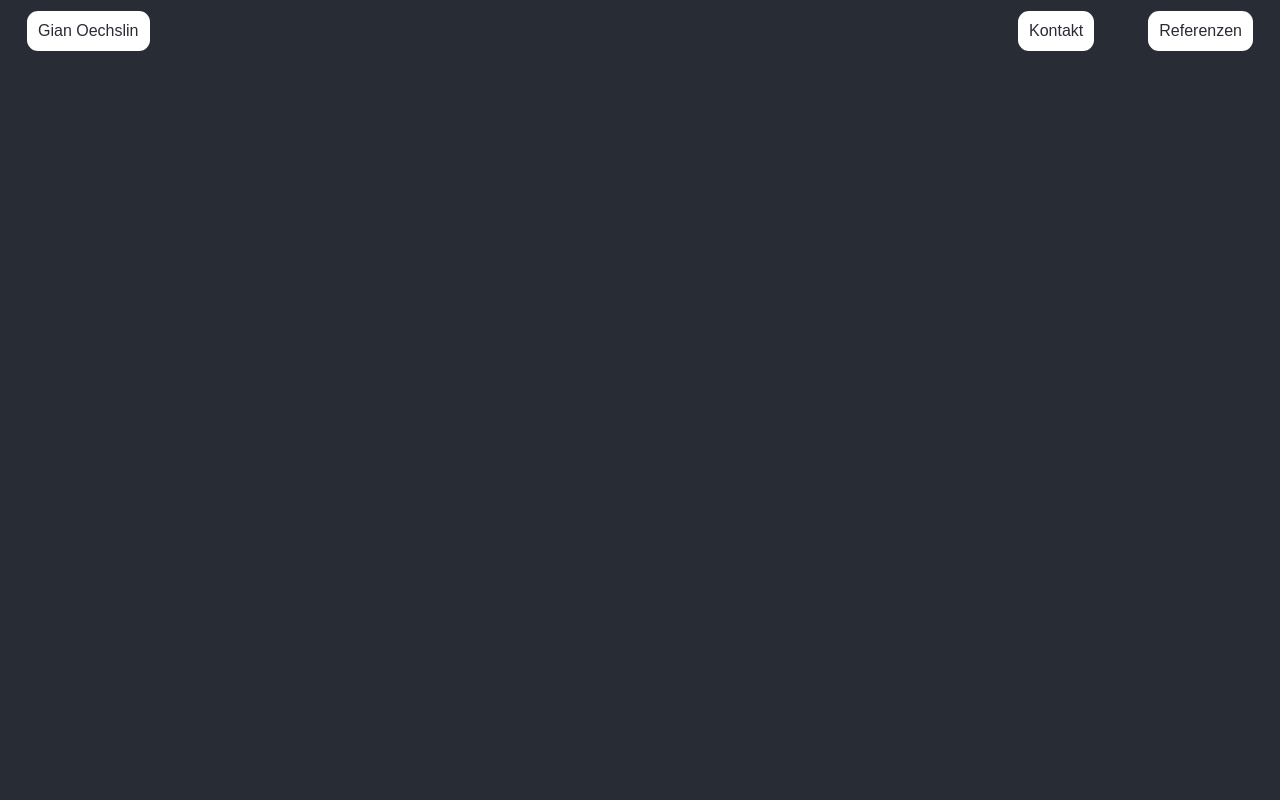
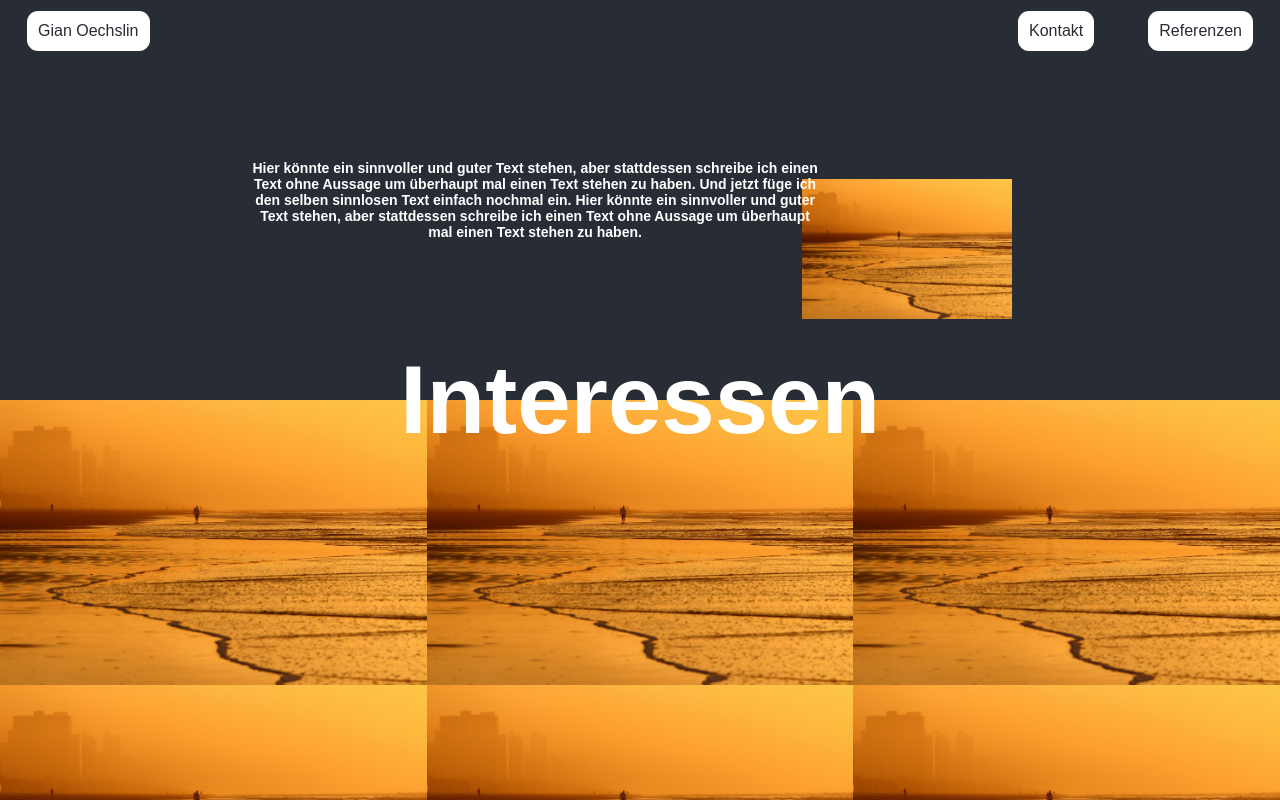
Before and after one commit to AimceptionGian/portfolio, a React (Create React App) app: page /Interessen in a window 1280 px wide. Shown: the top 800 px of the page. Built offline with nearby package versions, Linux system fonts and the light colour scheme.

Commit message:
started styling Interessen page

```diff
--- a/src/App.css
+++ b/src/App.css
@@ -5,10 +5,12 @@
 .App-header {
   background-color: #282c34;
   min-height: 100vh;
+  /*
   display: flex;
   flex-direction: column;
   align-items: center;
   justify-content: center;
+  */
   font-size: calc(10px + 2vmin);
   color: white;
 }
--- a/src/index.css
+++ b/src/index.css
@@ -149,3 +149,12 @@ li {
   transform: translate(10%, 0%);
   margin: 5%;
 }
+
+.Title {
+  z-index: 2;
+  width: 100vh;
+  position: absolute;
+  top: 50%;
+  left: 50%;
+  transform: translate(-50%, -50%);
+}
--- a/src/pages/Interessen.js
+++ b/src/pages/Interessen.js
@@ -1,7 +1,12 @@
 import '../index.css';
+import ex3 from '../images/referenceEx3-2.jpg';
 import { useNavigate } from 'react-router-dom';
 
 export default function Interessen() {
+
+    const interessenImages = [
+        ex3, ex3, ex3, ex3, ex3, ex3, ex3, ex3, ex3
+    ];
 
     const navigate = useNavigate();
 
@@ -10,8 +15,8 @@ export default function Interessen() {
     }
 
     return (
-        <div style={{ display: 'flex', justifyContent: 'flex-end', height: '100vh', width: '100%' }}>
-            <div style={{ position: 'absolute', width: '100%', height: '100%' }}>
+        <div>
+            <div id='Interessen-nav' style={{ position: 'absolute', width: '100%', height: '100%' }}>
                 <div style={{ display: 'flex', flexDirection: 'row', justifyContent: 'flex-end' }}>
                     <ul>
                         <li className='Nav-list' style={{ position: "absolute", left: "0" }}>
@@ -26,6 +31,21 @@ export default function Interessen() {
                     </ul>
                 </div>
             </div>
+            <div className='Title'>
+                <h1>Interessen</h1>
+            </div>
+            <div>
+                <div style={{ height: '50vh', display: 'flex', flexDirection: 'row', alignItems: 'center', justifyContent: 'center' }}>
+                    <p style={{ zIndex: '1', width: '45%' }}>Hier könnte ein sinnvoller und guter Text stehen, aber stattdessen schreibe ich einen Text ohne Aussage um überhaupt mal einen Text stehen zu haben. Und jetzt füge ich den selben sinnlosen Text einfach nochmal ein. Hier könnte ein sinnvoller und guter Text stehen, aber stattdessen schreibe ich einen Text ohne Aussage um überhaupt mal einen Text stehen zu haben.</p>
+                    <img src={ex3} style={{ height: '35%', width: 'auto', transform: 'translate(-10%, 35%)' }} />
+                </div>
+                <div style={{ display: 'flex', flexDirection: 'row', flexWrap: 'wrap' }}>
+                    {interessenImages.map((image) => (
+                        <img src={image} style={{ width: '33.33%' }} />
+                    ))}
+                </div>
+            </div>
+
         </div>
     )
 }
--- a/src/pages/Referenzen.js
+++ b/src/pages/Referenzen.js
@@ -4,7 +4,7 @@ import reference2 from '../images/reference2.jpg';
 import reference3 from '../images/reference3.jpg';
 import ex1 from '../images/referenceEx1.jpg';
 import ex2 from '../images/referenceEx2.jpg';
-import ex3 from '../images/referenceEx3.jpg';
+import ex3 from '../images/referenceEx3-2.jpg';
 import { useNavigate } from 'react-router-dom';
 
 export default function Referenzen() {
@@ -42,7 +42,7 @@ export default function Referenzen() {
                     </ul>
                 </div>
             </div>
-            <div style={{ zIndex: '2', width: '100vh', position: 'absolute', top: '50%', left: '50%', transform: 'translate(-50%, -50%)' }}>
+            <div className='Title'>
                 <h1>Referenzen</h1>
             </div>
             <div id='Referenzen-center' style={{ zIndex: '0', position: 'absolute', display: 'flex', flexDirection: 'column', justifyContent: 'center', top: '50%', left: '50%', transform: 'translate(-50%, -50%)' }}>
```
Also changed, not shown: src/images/referenceEx3-2.jpg (added).
